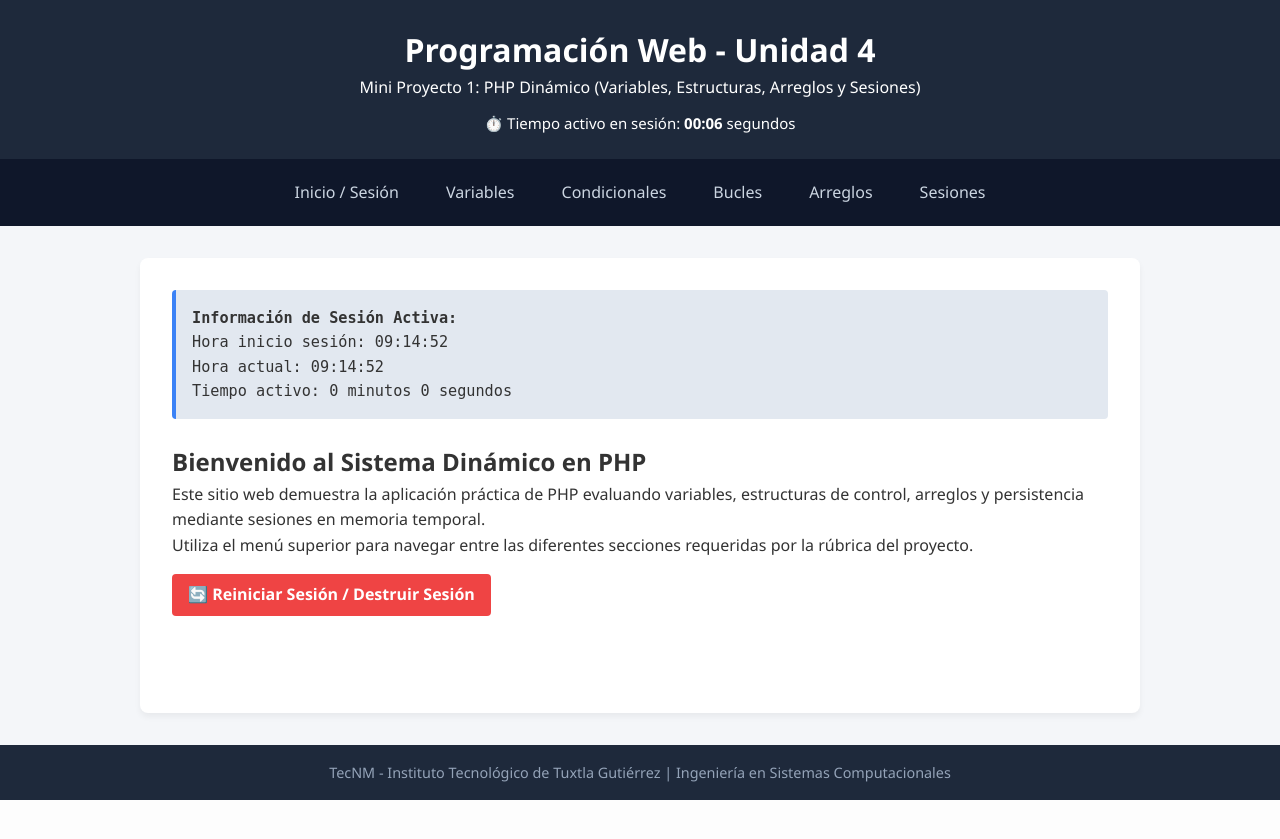
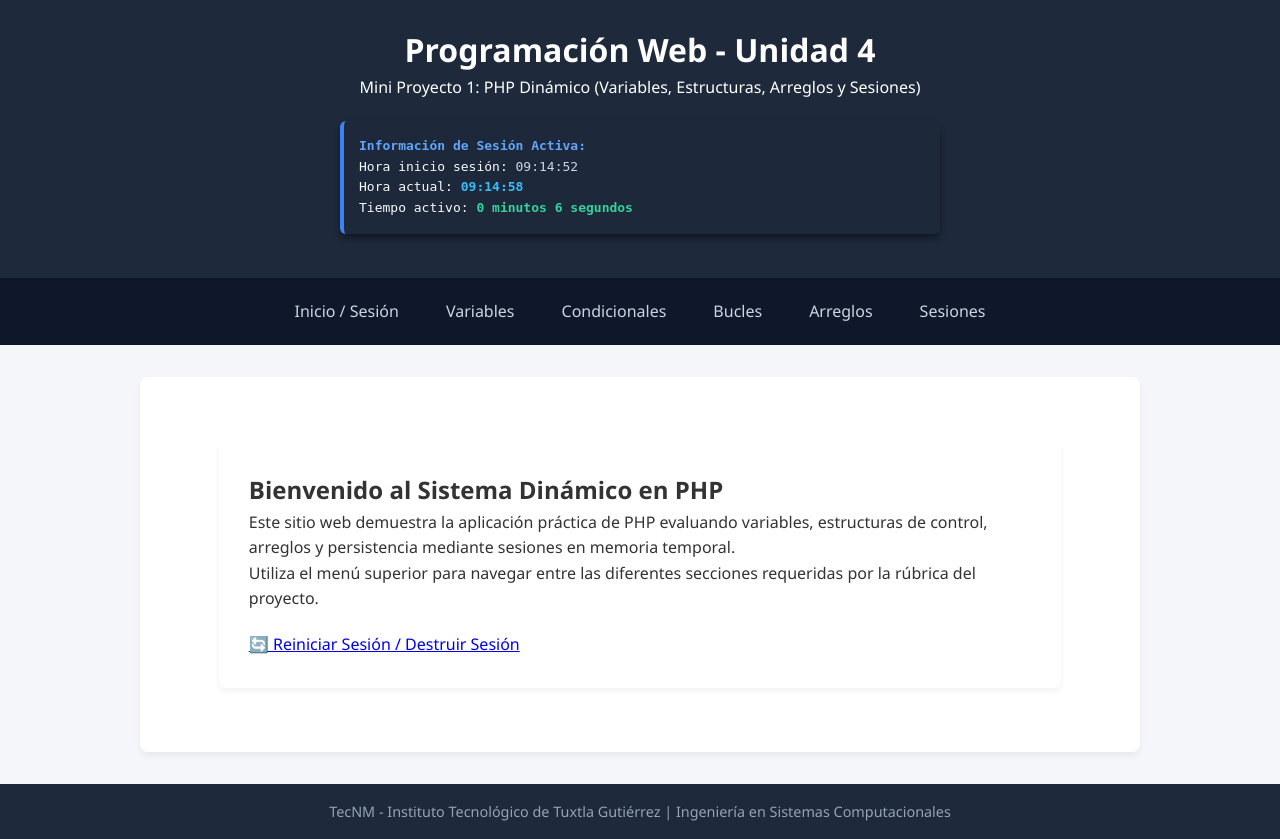
Before and after one commit to ramsesfigueroasantiz/mini-proyecto-php-unidad4, a PHP site: page /index.php in a window 1280 px wide. Before the commit the page ends 800 px from the top, so only its background shows below. Run offline with PHP 8.4, Linux system fonts and the light colour scheme.

Commit message:
refactor: limpieza de cajas estáticas y unificación de reloj en tiempo real global

```diff
--- a/includes/header.php
+++ b/includes/header.php
@@ -1,3 +1,15 @@
+<?php
+if (session_status() === PHP_SESSION_NONE) {
+    session_start();
+}
+if (!isset($_SESSION['hora_inicio'])) {
+    $_SESSION['hora_inicio'] = time();
+}
+$hora_inicio_formateada = date("H:i:s", $_SESSION['hora_inicio']);
+$segundos_iniciales = time() - $_SESSION['hora_inicio'];
+$minutos_iniciales = floor($segundos_iniciales / 60);
+$segundos_restantes = $segundos_iniciales % 60;
+?>
 <!DOCTYPE html>
 <html lang="es">
 <head>
@@ -11,46 +23,40 @@
         <h1>Programación Web - Unidad 4</h1>
         <p>Mini Proyecto 1: PHP Dinámico (Variables, Estructuras, Arreglos y Sesiones)</p>
 
-        <?php
-        // Control de sesión para el tiempo activo
-        if (session_status() === PHP_SESSION_NONE) {
-            session_start();
-        }
-        if (!isset($_SESSION['hora_inicio'])) {
-            $_SESSION['hora_inicio'] = time();
-        }
-        $segundos_iniciales = time() - $_SESSION['hora_inicio'];
-        ?>
-
-        <!-- Caja visual del cronómetro -->
-        <div class="sesion-box" style="margin-top: 10px; font-size: 15px;">
-            <span>⏱️ Tiempo activo en sesión: <strong id="tiempo-activo"><?php echo $segundos_iniciales; ?></strong> segundos</span>
+        <!-- Caja de Sesión Activa Oscura y Moderna (Única en todo el sitio) -->
+        <div class="sesion-box" style="background: rgba(30, 41, 59, 0.95); padding: 15px; border-left: 4px solid #3b82f6; margin: 20px auto; max-width: 600px; font-family: monospace; border-radius: 6px; text-align: left; color: #f8fafc; box-shadow: 0 4px 6px rgba(0,0,0,0.4);">
+            <strong style="color: #60a5fa;">Información de Sesión Activa:</strong><br>
+            Hora inicio sesión: <span style="color: #cbd5e1;"><?php echo $hora_inicio_formateada; ?></span><br>
+            Hora actual: <span id="hora-actual" style="color: #38bdf8; font-weight: bold;"><?php echo date("H:i:s"); ?></span><br>
+            Tiempo activo: <span id="tiempo-activo-texto" style="color: #34d399; font-weight: bold;"><?php echo $minutos_iniciales . " minutos " . $segundos_restantes . " segundos"; ?></span>
         </div>
     </header>
 
-    <!-- Script de JavaScript para que el reloj corra segundo a segundo -->
+    <!-- Script JavaScript global para actualizar el reloj segundo a segundo -->
     <script>
-        let segundosActivos = <?php echo $segundos_iniciales; ?>;
+        let segundosTotales = <?php echo $segundos_iniciales; ?>;
 
-        function actualizarReloj() {
-            segundosActivos++;
+        function actualizarRelojEnVivo() {
+            segundosTotales++;
 
-            let horas = Math.floor(segundosActivos / 3600);
-            let minutos = Math.floor((segundosActivos % 3600) / 60);
-            let segundos = segundosActivos % 60;
+            let minutos = Math.floor(segundosTotales / 60);
+            let segundos = segundosTotales % 60;
 
-            let formatoTiempo = "";
-            if (horas > 0) {
-                formatoTiempo += (horas < 10 ? "0" : "") + horas + ":";
+            let fechaActual = new Date();
+            let horasStr = String(fechaActual.getHours()).padStart(2, '0');
+            let minutosStr = String(fechaActual.getMinutes()).padStart(2, '0');
+            let segundosStr = String(fechaActual.getSeconds()).padStart(2, '0');
+
+            const elementoHoraActual = document.getElementById("hora-actual");
+            if (elementoHoraActual) {
+                elementoHoraActual.innerText = horasStr + ":" + minutosStr + ":" + segundosStr;
             }
-            formatoTiempo += (minutos < 10 ? "0" : "") + minutos + ":" + (segundos < 10 ? "0" : "") + segundos;
 
-            const elemento = document.getElementById("tiempo-activo");
-            if (elemento) {
-                elemento.innerText = formatoTiempo;
+            const elementoTiempoTexto = document.getElementById("tiempo-activo-texto");
+            if (elementoTiempoTexto) {
+                elementoTiempoTexto.innerText = minutos + " minutos " + segundos + " segundos";
             }
         }
 
-        // Se ejecuta automáticamente cada 1 segundo (1000 ms)
-        setInterval(actualizarReloj, 1000);
+        setInterval(actualizarRelojEnVivo, 1000);
     </script>
--- a/index.php
+++ b/index.php
@@ -1,46 +1,14 @@
-<?php
-// Manejo de reinicio de sesión si se solicita por parámetro GET
-if (isset($_GET['reiniciar']) && $_GET['reiniciar'] == 'true') {
-    session_start();
-    session_unset();
-    session_destroy();
-    header("Location: index.php");
-    exit();
-}
+<?php include 'includes/header.php'; ?>
+<?php include 'includes/menu.php'; ?>
 
-// Iniciar sesión en el sistema
-session_start();
+<main style="padding: 30px;">
+    <h2>Bienvenido al Sistema Dinámico en PHP</h2>
+    <p>Este sitio web demuestra la aplicación práctica de PHP evaluando variables, estructuras de control, arreglos y persistencia mediante sesiones en memoria temporal.</p>
+    <p>Utiliza el menú superior para navegar entre las diferentes secciones requeridas por la rúbrica del proyecto.</p>
 
-// Si no existe una hora de inicio de sesión, se registra con time()
-if (!isset($_SESSION['hora_inicio'])) {
-    $_SESSION['hora_inicio'] = time();
-}
+    <p style="margin-top: 20px;">
+        <a href="sesiones.php?reiniciar=true">🔄 Reiniciar Sesión / Destruir Sesión</a>
+    </p>
+</main>
 
-// Incluir encabezado y menú
-include 'includes/header.php';
-include 'includes/menu.php';
-
-// Cálculo del tiempo activo para mostrarlo en todas las páginas
-$hora_actual = time();
-$tiempo_activo = $hora_actual - $_SESSION['hora_inicio'];
-$minutos = floor($tiempo_activo / 60);
-$segundos = $tiempo_activo % 60;
-?>
-
-<div class="session-box">
-    <strong>Información de Sesión Activa:</strong><br>
-    Hora inicio sesión: <?= date("H:i:s", $_SESSION['hora_inicio']); ?><br>
-    Hora actual: <?= date("H:i:s", $hora_actual); ?><br>
-    Tiempo activo: <?= $minutos; ?> minutos <?= $segundos; ?> segundos
-</div>
-
-<h2>Bienvenido al Sistema Dinámico en PHP</h2>
-<p>Este sitio web demuestra la aplicación práctica de PHP evaluando variables, estructuras de control, arreglos y persistencia mediante sesiones en memoria temporal.</p>
-
-<p>Utiliza el menú superior para navegar entre las diferentes secciones requeridas por la rúbrica del proyecto.</p>
-
-<a href="index.php?reiniciar=true" class="btn">🔄 Reiniciar Sesión / Destruir Sesión</a>
-
-<?php
-include 'includes/footer.php';
-?>
+<?php include 'includes/footer.php'; ?>
```
Also changed, not shown: arreglos.php (+1 -7 lines), bucles.php (+1 -7 lines), condicionales.php (+0 -7 lines), sesiones.php (+1 -7 lines), variables.php (+1 -6 lines).
